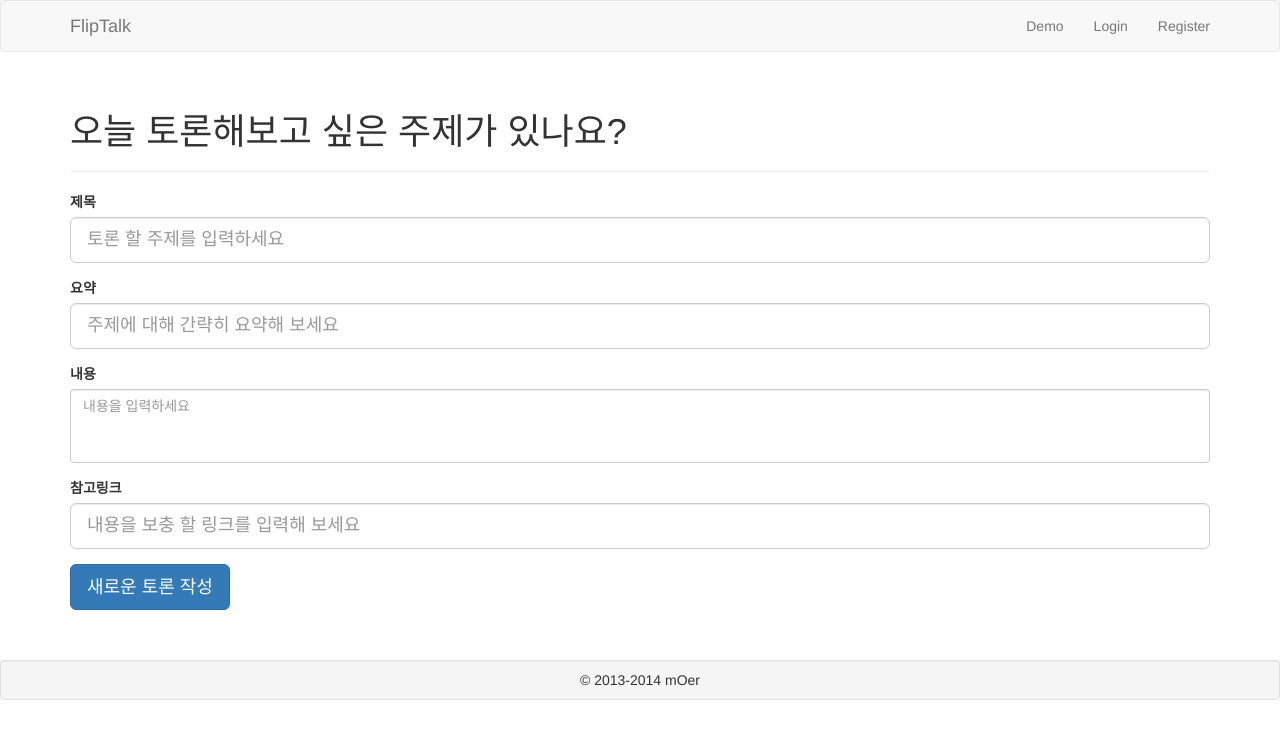
After one commit to m0er/fliptalk, a Django app: template fliptalk/templates/post.html in a window 1280 px wide. The commit adds this page. Shown: the top 739 px of the page. Run offline with Django 3.2, Linux system fonts and the light colour scheme; the template is opened without the code that fills it, so the values that code supplies are empty; some libraries are stand-ins or nearby versions.

Commit message:
포스트 페이지 추가.

```diff
--- a/fliptalk/static/css/demo.css
+++ b/fliptalk/static/css/demo.css
@@ -5,6 +5,7 @@ footer.well {
     margin-bottom: 0;
 }
 
+/* Demo 페이지 */
 body .container {
 	margin: 0 auto;
 }
@@ -165,4 +166,7 @@ body > footer {
     text-align: center;
 }
 
+/* Post 페이지 */
+.post form textarea {
+    resize: none;
 }
--- /dev/null
+++ b/fliptalk/templates/post.html
@@ -0,0 +1,44 @@
+<!DOCTYPE html>
+<html lang="ko">
+	<head>
+		<meta http-equiv="Content-Type" content="text/html; charset=UTF-8" />
+		<meta name="viewport" content="width=device-width, initial-scale=1.0">
+		<title>Fliptalk Post Page</title>
+		<link rel="stylesheet" href="//netdna.bootstrapcdn.com/bootstrap/3.1.1/css/bootstrap.min.css">
+		<link rel="stylesheet" type="text/css" href="/static/css/demo.css">
+	</head>
+	<body class="post">
+		{% include 'common/gnb.html' with user=user %}
+
+		<div class="container">
+            <div class="page-header">
+                <h1>오늘 토론해보고 싶은 주제가 있나요?</h1>
+            </div>
+			<!-- 본문 영역 -->
+			<form role="form" action="{% url 'post' %}" method="post">
+                <div class="form-group">
+                    <label for="title">제목</label>
+                    <input type="text" class="form-control input-lg" placeholder="토론 할 주제를 입력하세요" name="title">
+                </div>
+                <div class="form-group">
+                    <label for="title">요약</label>
+                    <input type="text" class="form-control input-lg" placeholder="주제에 대해 간략히 요약해 보세요" name="summary">
+                </div>
+                <div class="form-group">
+                    <label for="title">내용</label>
+                    <textarea class="form-control" rows="3" placeholder="내용을 입력하세요" name="content"></textarea>
+                </div>
+                <div class="form-group">
+                    <label for="title">참고링크</label>
+                    <input type="url" class="form-control input-lg" placeholder="내용을 보충 할 링크를 입력해 보세요" name="reference">
+                </div>
+                <input type="submit" class="btn btn-primary btn-lg" value="새로운 토론 작성">
+			</form>
+		</div>
+
+		{% include 'common/footer.html' %}
+		<script type="text/javascript" src="/static/js/jquery-2.0.3.min.js"></script>
+		<script type="text/javascript" src="/static/js/holder.js"></script>
+		<script src="//netdna.bootstrapcdn.com/bootstrap/3.2.0/js/bootstrap.min.js"></script>
+	</body>
+</html>
```
Also changed, not shown: fliptalk/views.py (+21 -2 lines).
